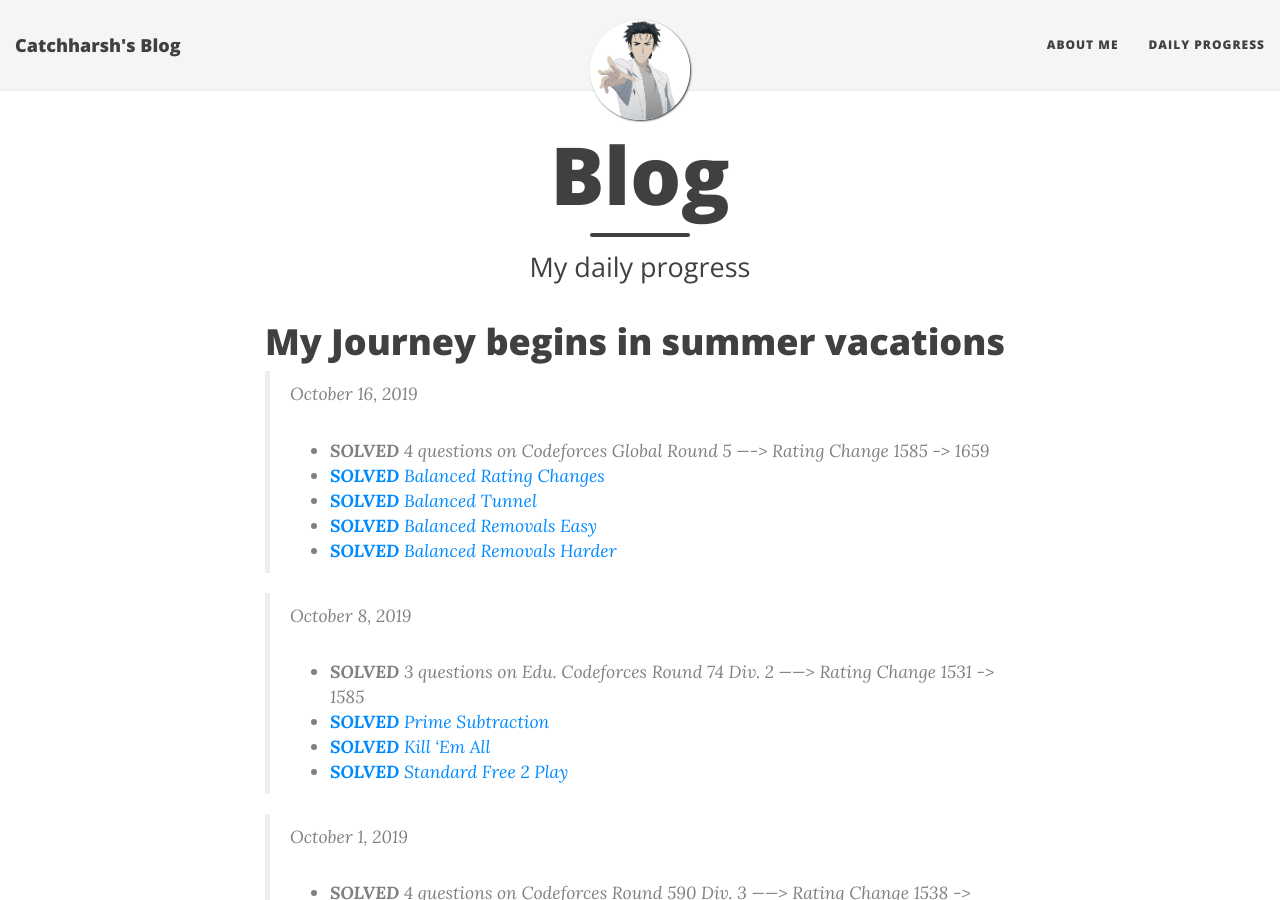
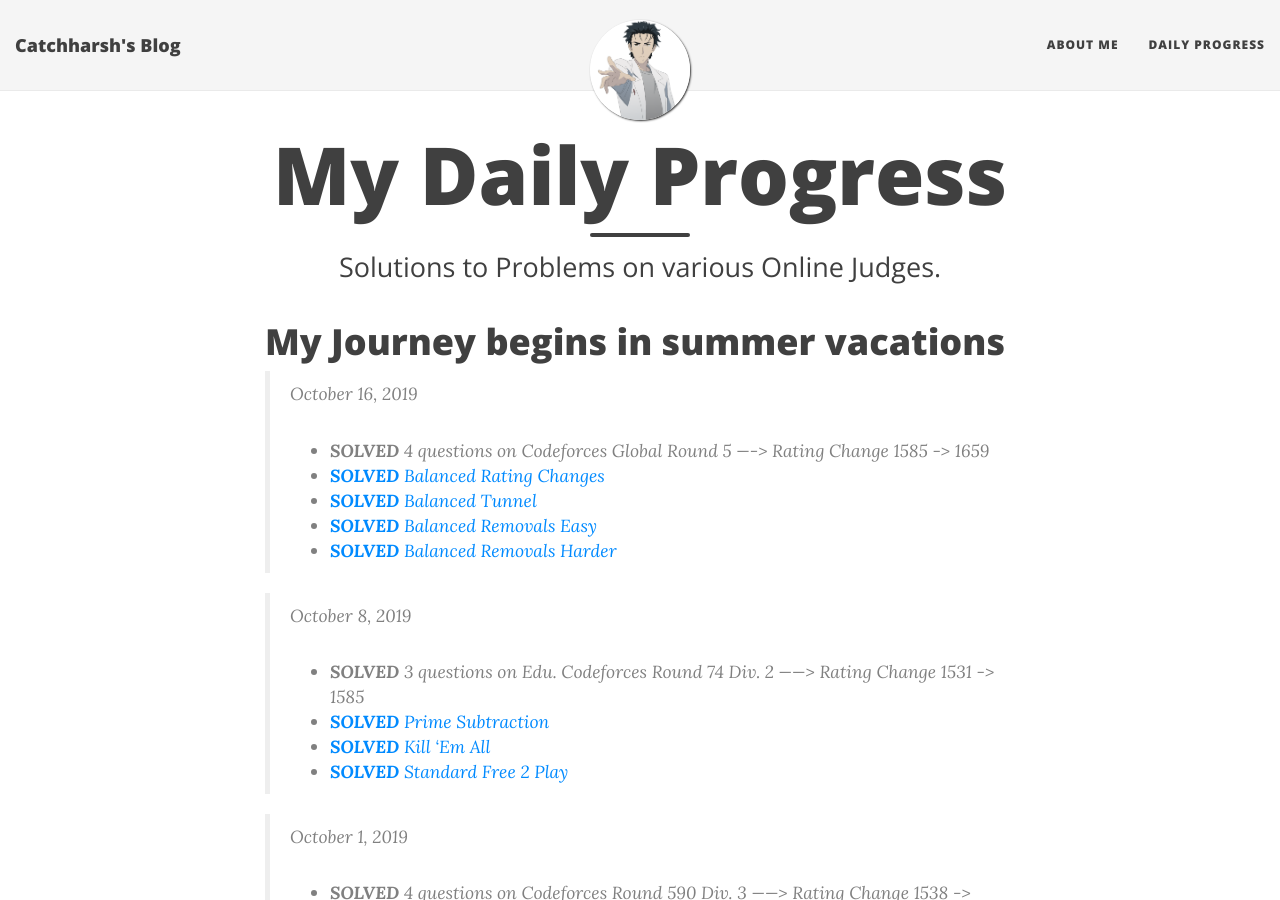
Before and after one commit to developer22-university/catchharsh.github.io, a Jekyll site: the page built from blog.md, in a window 1280 px wide and 900 px high. Built offline with Jekyll 4.4.1, drawn with Linux system fonts in a browser that asks for light colours; nearby versions of some CDN libraries.

Commit message:
Update blog.md

```diff
--- a/blog.md
+++ b/blog.md
@@ -1,7 +1,7 @@
 ---
 layout: page
-title: Blog
-subtitle: My daily progress
+title: My Daily Progress
+subtitle: Solutions to Problems on various Online Judges.
 ---
 # My Journey begins in summer vacations
 
```
